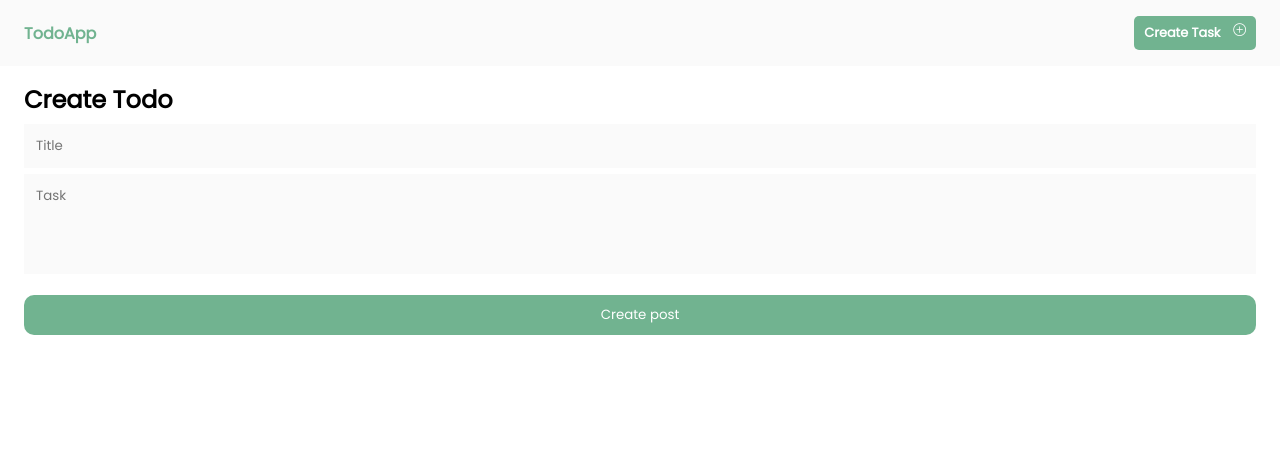
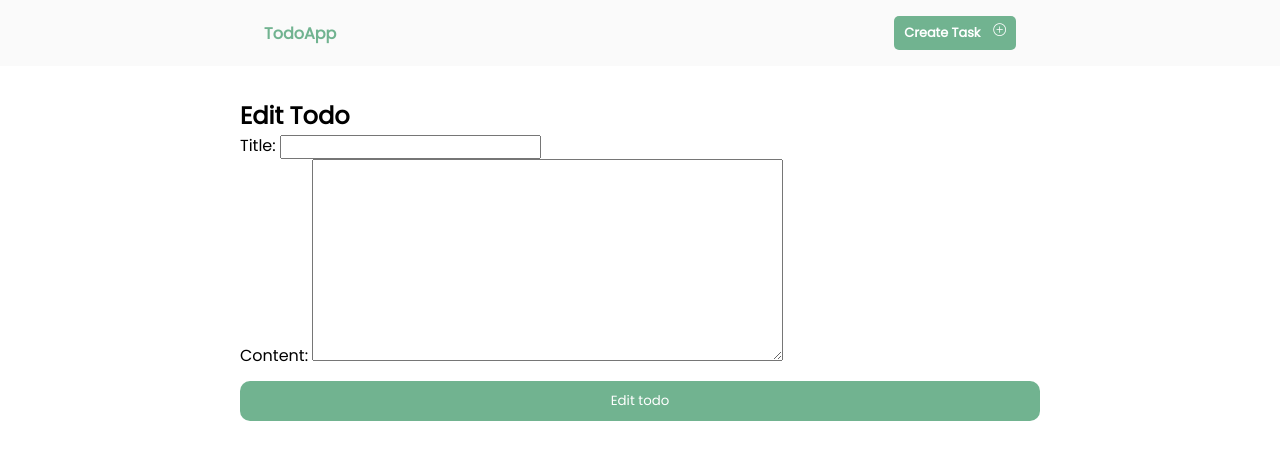
Before and after one commit to codewitgabi/dahomey, a Django app: template templates/update-todo.html in a window 1280 px wide. Shown: the top 460 px of the page. Run offline with Django 4.2, Linux system fonts and the light colour scheme; the template is opened without the code that fills it: values that come from a table or form of the project are taken from there, others are empty; some libraries are stand-ins or nearby versions.

Commit message:
Added update todo functionality

```diff
--- a/static/css/index.css
+++ b/static/css/index.css
@@ -24,6 +24,11 @@ header nav {
   justify-content: space-between;
   align-items: center;
   padding: 1em 1.5em;
+
+  @media (min-width: 768px) {
+    width: 800px;
+    margin: 0 auto;
+  }
 }
 header nav a {
   color: var(--green);
@@ -46,6 +51,11 @@ header nav a {
 
 .main {
   margin: 1em 1.5em;
+
+  @media (min-width: 768px) {
+    width: 800px;
+    margin: 2em auto 1em;
+  }
 }
 #search-todo-container {
   position: relative;
--- a/templates/index.html
+++ b/templates/index.html
@@ -50,7 +50,7 @@
           </div>
 
           <div class="todo-action-btns">
-            <a href="#!">
+            <a href="{% url 'update_todo' todo.id %}">
               <i class="bi bi-pencil-square"></i>
             </a>
             <a href="#!" class="delete-btn" data-itemId="1">
--- a/templates/update-todo.html
+++ b/templates/update-todo.html
@@ -1,3 +1,4 @@
+{% load static %}
 <!doctype html>
 <html lang="en">
   <head>
@@ -9,14 +10,14 @@
       rel="stylesheet"
       href="https://cdn.jsdelivr.net/npm/bootstrap-icons@1.3.0/font/bootstrap-icons.css"
     />
-    <link rel="stylesheet" href="./css/index.css" />
-    <title>TodoApp | Create Post</title>
+    <link rel="stylesheet" href="{% static 'css/index.css' %}" />
+    <title>TodoApp | Edit todo</title>
   </head>
   <body>
     <!-- Header -->
     <header>
       <nav>
-        <a href="#!">TodoApp</a>
+        <a href="{% url 'index' %}">TodoApp</a>
         <a href="#!" id="create-task-btn">
           <span>Create Task</span>
           <i class="bi bi-plus-circle"></i>
@@ -25,26 +26,11 @@
     </header>
 
     <section class="main">
-      <h2 class="title">Create Todo</h2>
+      <h2 class="title">Edit Todo</h2>
       <form action="" method="post" id="todo-form">
-        <div class="form-input">
-          <input
-            type="text"
-            name="title"
-            id="todo-title"
-            placeholder="Title"
-            required
-          />
-        </div>
-        <div class="form-input">
-          <textarea
-            name="todo-task"
-            id="todo-task"
-            placeholder="Task"
-            required
-          ></textarea>
-        </div>
-        <button type="submit">Create post</button>
+        {% csrf_token %}
+        {{ form.as_p }}
+        <button type="submit">Edit todo</button>
       </form>
     </section>
   </body>
--- /dev/null
+++ b/todo/forms.py
@@ -0,0 +1,8 @@
+from django.forms import ModelForm
+from .models import Todo
+
+
+class TodoForm(ModelForm):
+    class Meta:
+        model = Todo
+        fields = ("title", "content")
--- a/todo/urls.py
+++ b/todo/urls.py
@@ -5,4 +5,5 @@ from . import views
 urlpatterns = [
     path("", views.index, name="index"),
     path("create-todo/", views.createTodo, name="create_todo"),
+    path("update-todo/<int:todoId>/", views.updateTodo, name="update_todo"),
 ]
```
Also changed, not shown: frontend/css/index.css (+10 -0 lines), todo/views.py (+17 -0 lines).
